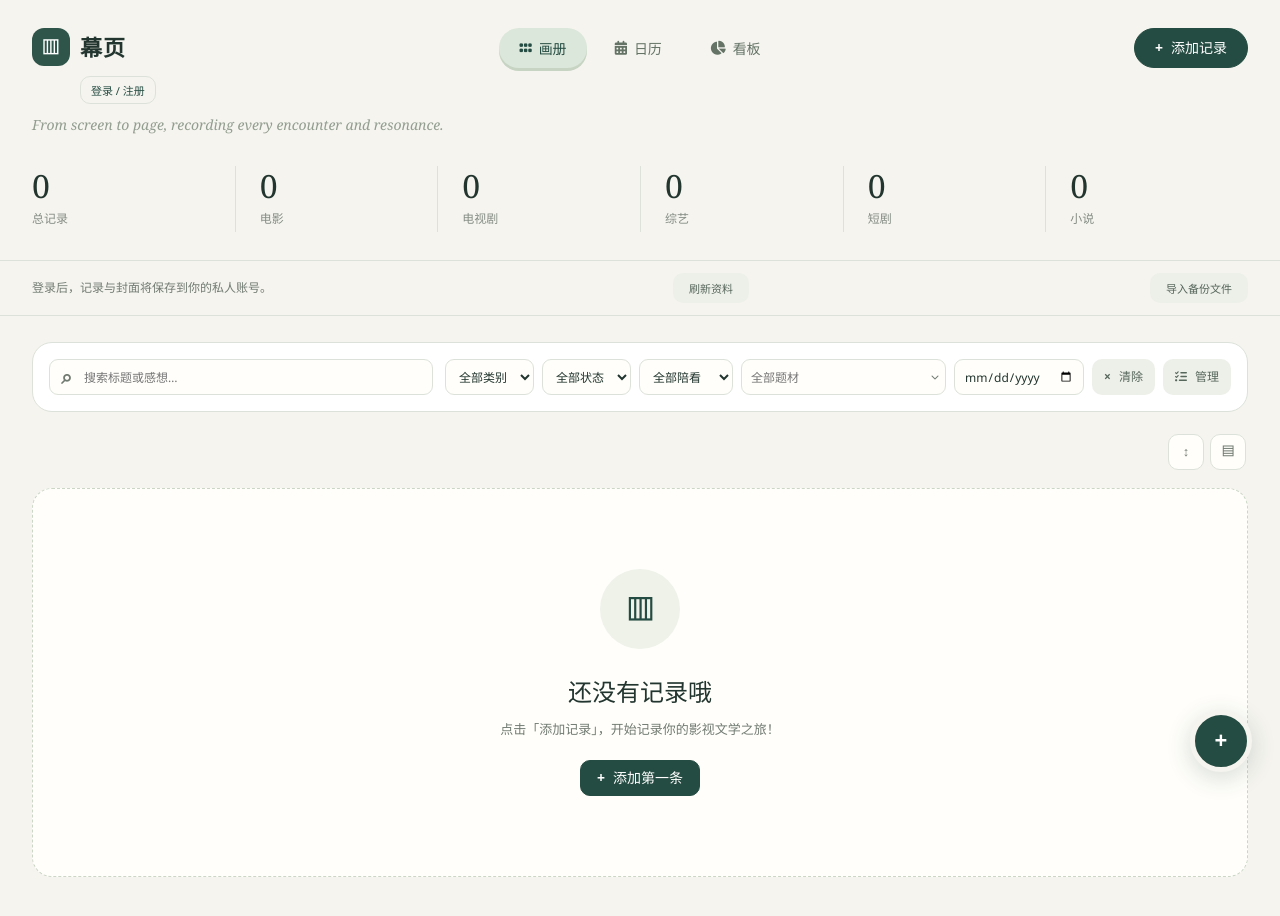
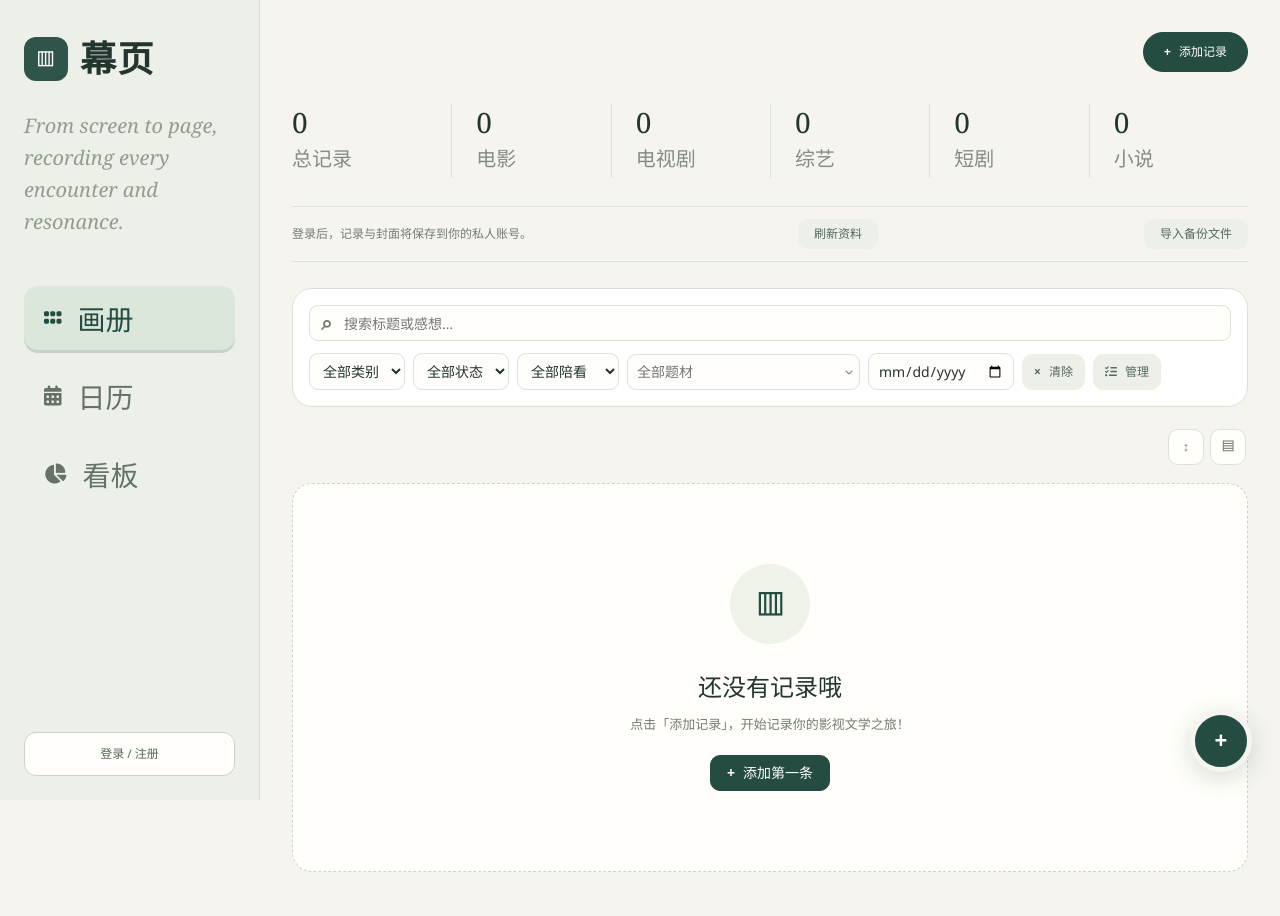
Before and after one commit to wuyuting744-ctrl/media-record, a website: page index.html in a window 1280 px wide. Drawn offline with nearby package versions, Linux system fonts and the light colour scheme.

Commit message:
Add left sidebar and apply requested desktop typography

```diff
--- a/archive.css
+++ b/archive.css
@@ -103,3 +103,26 @@ input:focus,select:focus,textarea:focus{box-shadow:0 0 0 3px #254c4212!important
 .stats-grid{grid-template-columns:repeat(6,minmax(0,1fr))}
 @media(max-width:900px){.stats-grid{grid-template-columns:repeat(3,minmax(0,1fr))}.stat-card:nth-child(4){border-left:0!important;padding-left:0}.stat-card:nth-child(5){border-left:1px solid var(--border)!important;padding-left:24px}}
 @media(max-width:600px){.stat-card:nth-child(5){padding-left:14px}}
+/* Left navigation and requested desktop typography. */
+body{--nav-width:260px}
+.side-nav{position:fixed;inset:0 auto 0 0;width:var(--nav-width);z-index:70;display:flex;flex-direction:column;padding:32px 24px 24px;background:#edf0e8;border-right:1px solid #d5ddd1;overflow-y:auto}
+.side-nav .brand{max-width:none}.side-nav .logo{font-size:36px!important;gap:12px}.side-nav .logo i{width:44px;height:44px}
+.side-nav .brand-tagline{font-size:20px!important;line-height:1.6;max-width:none;margin-top:24px}
+.side-nav .header-actions{display:block;margin-top:48px}
+.side-nav .view-toggle{display:flex;flex-direction:column;gap:14px;background:none;border:0!important;padding:0;margin:0!important}
+.side-nav .header-actions .view-btn{font-size:28px!important;min-height:64px;height:auto!important;width:100%!important;justify-content:flex-start;gap:16px;padding:12px 20px!important;border-radius:14px!important}
+.side-nav .view-btn i{font-size:20px}.side-account{margin-top:auto;padding-top:36px}
+.side-account #accountButton{width:100%;justify-content:center;min-height:44px;font-size:12px;border:1px solid #c8d4c4;background:#fffefa;border-radius:12px!important}
+.app-content{margin-left:var(--nav-width);padding:32px;min-width:0}
+.app-content .header-inner,.app-content .main,.app-content .account-strip{width:100%;max-width:1200px;margin:0 auto;padding-left:0;padding-right:0}
+.app-content .header{padding-top:0!important}.app-content .header-top{display:flex;justify-content:flex-end;margin-bottom:32px}
+.app-content .header-top>.header-actions{display:flex;justify-content:flex-end}
+.app-content .header-actions>.btn-white{min-height:40px;font-size:12px}
+.stat-number{font-size:28px!important}.stat-label{font-size:20px!important}.card-title{font-size:16px!important}.dash-card-title{font-size:16px!important}
+.search-wrap input,select,input[type=date],.ss-input,.card-notes{font-size:14px!important}
+.genre-tag,.tag,.status-badge{font-size:12px!important}
+.account-body label{font-size:12px!important}
+.account-strip,.account-strip .btn,.toolbar .btn,.result-info,.dash-card-subtitle,.account-body>p,#accountError,#accountLinks .btn,.notes-toggle{font-size:12px!important}
+.app-content .account-strip{flex-wrap:wrap;padding-top:12px;padding-bottom:12px;gap:10px}
+@media(max-width:1100px){body{--nav-width:220px}.side-nav{padding:24px 16px}.app-content{padding:24px}.side-nav .header-actions .view-btn{padding:12px 16px!important}}
+@media(max-width:700px){body{--nav-width:0px}.side-nav{position:relative;width:100%;padding:20px 16px;overflow:visible;display:grid;grid-template-columns:1fr auto;gap:16px}.side-brand{grid-column:1}.side-nav .brand-tagline{font-size:16px!important;max-width:320px;margin-top:12px}.side-nav .logo{font-size:30px!important}.side-account{grid-column:2;grid-row:1;margin:0;padding:0;align-self:start}.side-account #accountButton{width:auto;padding:8px 12px}.side-nav>.header-actions{grid-column:1 / -1;margin-top:4px}.side-nav .view-toggle{flex-direction:row;justify-content:center;gap:8px}.side-nav .header-actions .view-btn{font-size:20px!important;min-height:48px;width:auto!important;padding:8px 16px!important;gap:8px}.side-nav .view-btn i{font-size:16px}.app-content{margin:0;padding:16px}.app-content .header-top{margin-bottom:20px}.stat-label{font-size:16px!important}.stat-number{font-size:28px!important}}
--- a/index.html
+++ b/index.html
@@ -987,21 +987,23 @@
         #dashResetLayout:hover { background:var(--primary); }
         #dashResetLayout.visible { display:flex; }
     </style>
-    <link rel="stylesheet" href="archive.css?v=20261027-categories">
+    <link rel="stylesheet" href="archive.css?v=20261027-sidebar">
 </head>
 <body>
 
+<aside class="side-nav" aria-label="主导航"><div class="side-brand"><div class="brand"><div class="logo"><i class="fa-solid fa-clapperboard" aria-hidden="true"></i><span>幕页</span></div><p class="brand-tagline">From screen to page, recording every encounter and resonance.</p></div></div><div class="header-actions"><nav class="view-toggle" aria-label="视图导航">
+                    <button class="view-btn active" id="btnGrid" onclick="switchView('grid')" title="画册视图"><i class="fa-solid fa-grip"></i><span>画册</span></button>
+                    <button class="view-btn" id="btnCal" onclick="switchView('calendar')" title="日历视图"><i class="fa-solid fa-calendar-days"></i><span>日历</span></button>
+                    <button class="view-btn" id="btnDash" onclick="switchView('dashboard')" title="数据看板"><i class="fa-solid fa-chart-pie"></i><span>看板</span></button>
+                </nav></div><div class="side-account"><button class="btn btn-secondary" onclick="MediaAccount.open()" id="accountButton">登录 / 注册</button></div></aside>
+<div class="app-content">
 <!-- HEADER -->
 <header class="header">
     <div class="header-inner">
         <div class="header-top">
-            <div class="brand"><div class="logo"><i class="fa-solid fa-clapperboard" aria-hidden="true"></i><span>幕页</span></div><button class="btn btn-secondary" onclick="MediaAccount.open()" id="accountButton">登录 / 注册</button><p class="brand-tagline">From screen to page, recording every encounter and resonance.</p></div>
+
             <div class="header-actions">
-                <nav class="view-toggle" aria-label="视图导航">
-                    <button class="view-btn active" id="btnGrid" onclick="switchView('grid')" title="画册视图"><i class="fa-solid fa-grip"></i><span>画册</span></button>
-                    <button class="view-btn" id="btnCal" onclick="switchView('calendar')" title="日历视图"><i class="fa-solid fa-calendar-days"></i><span>日历</span></button>
-                    <button class="view-btn" id="btnDash" onclick="switchView('dashboard')" title="数据看板"><i class="fa-solid fa-chart-pie"></i><span>看板</span></button>
-                </nav>
+
                 <button class="btn btn-white" onclick="openAddModal()"><i class="fa-solid fa-plus"></i> 添加记录</button>
             </div>
         </div>
@@ -1270,6 +1272,7 @@
         </div>
     </div><!-- /#dashboardView -->
 </main>
+</div><!-- app-content -->
 
 <button id="dashResetLayout" onclick="resetDashLayout()" title="重置布局">↺</button>
 <button class="fab" onclick="openAddModal()" title="添加记录"><i class="fa-solid fa-plus"></i></button>
```
